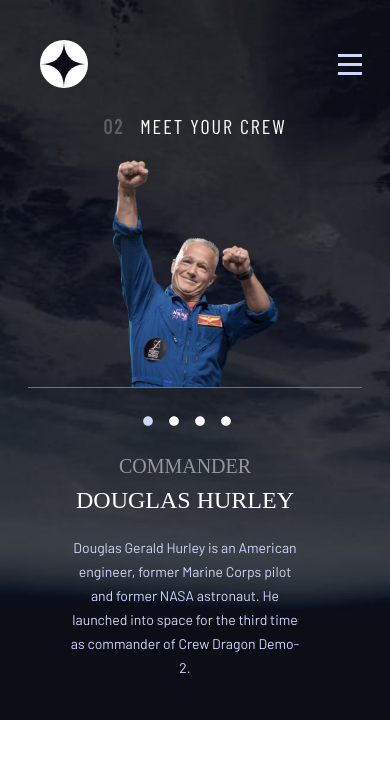
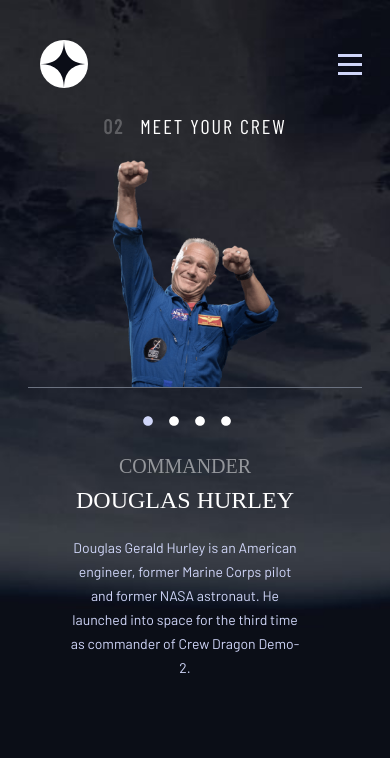
Before and after one commit to juniorthx3/space-tourism-multi-page-website, a React (Create React App) app: page /crew in a window 390 px wide. Shown: the top 758 px of the page. Built offline with nearby package versions, Linux system fonts and the light colour scheme; a web font is replaced by a local one.

Commit message:
Update STYLE

```diff
--- a/src/style.css
+++ b/src/style.css
@@ -59,7 +59,7 @@ header nav .hr{
 
 /* COMPONENT CREW AND TECHNOLOGY BACKGROUND FIT...*/
 .destination, .crew, .technology{
-    @apply h-auto md:h-screen
+    @apply h-full md:h-screen
 }
 
 
```
